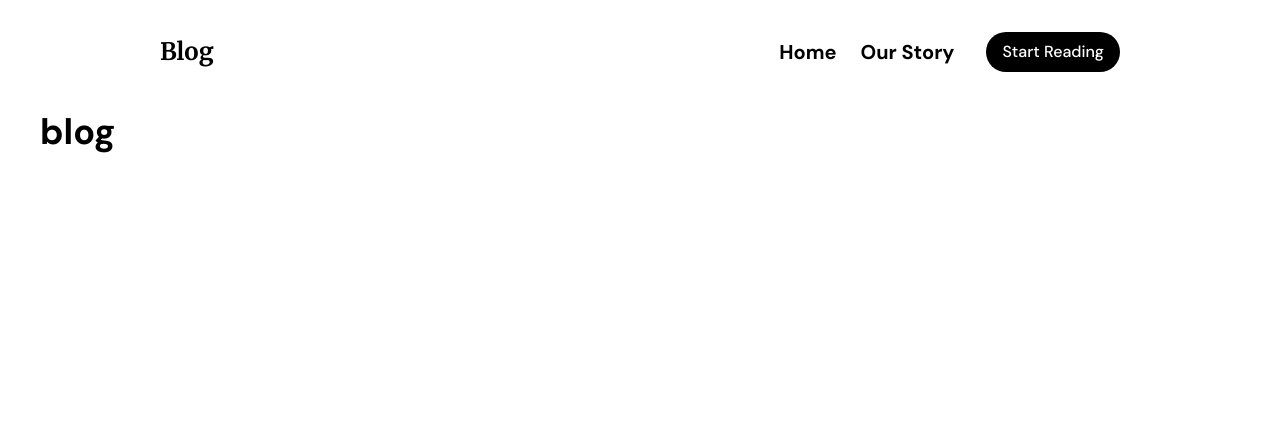
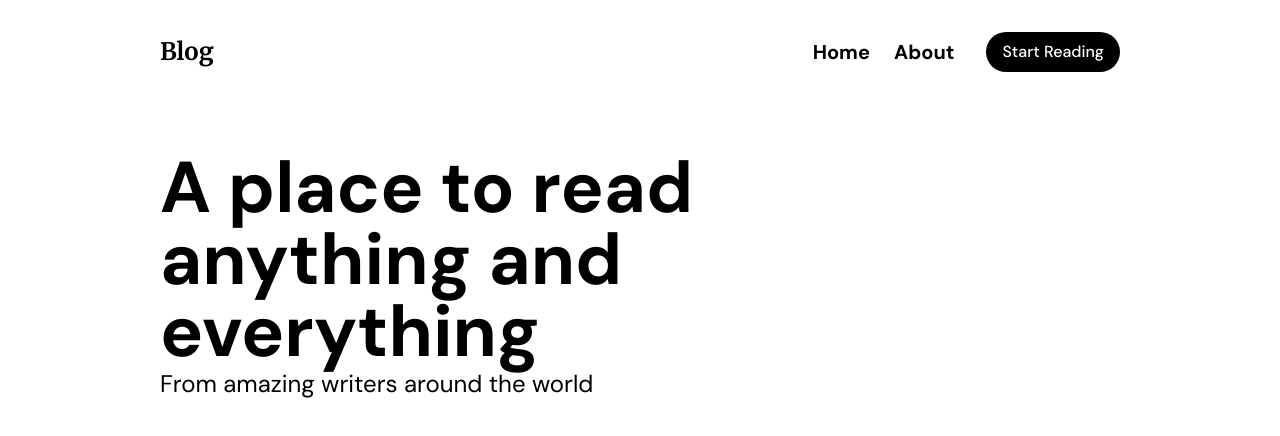
Before and after one commit to sm-sami/blog, a Next.js app: page / in a window 1280 px wide. Shown: the top 436 px of the page. Built offline with nearby package versions, Linux system fonts and the light colour scheme.

Commit message:
add content to home

```diff
--- a/components/Navbar.tsx
+++ b/components/Navbar.tsx
@@ -3,7 +3,7 @@ import Link from "next/link";
 const Navbar = () => {
   const navLinks = [
     { page: "Home", href: "/" },
-    { page: "Our Story", href: "#" },
+    { page: "About", href: "#" },
   ];
 
   const NavElements = () => {
@@ -27,10 +27,10 @@ const Navbar = () => {
 
   return (
     <nav>
-      <div className="mx-12 my-8 flex items-center justify-between lg:mx-40">
-        <Link href="/">
-          <div className="font-logo text-2xl">Blog </div>
-        </Link>
+      <div className="mx-10 my-8 flex items-center justify-between lg:mx-40">
+        <div className="font-logo text-2xl">
+          <Link href="/">Blog</Link>
+        </div>
         <NavElements />
       </div>
     </nav>
--- a/pages/index.tsx
+++ b/pages/index.tsx
@@ -1,11 +1,19 @@
-import type { NextPage } from 'next'
+import type { NextPage } from "next";
 
 const Home: NextPage = () => {
   return (
     <>
-    <div className='m-10 font-bold text-4xl'>blog</div>
+      <div className="mx-10 my-10 lg:mx-40 lg:my-20">
+        <p className="w-2/3 text-2xl">
+          <span className="text-5xl font-bold lg:text-7xl">
+            A place to read anything and everything
+          </span>
+          <br />
+          From amazing writers around the world
+        </p>
+      </div>
     </>
-  )
-}
+  );
+};
 
-export default Home
+export default Home;
```
